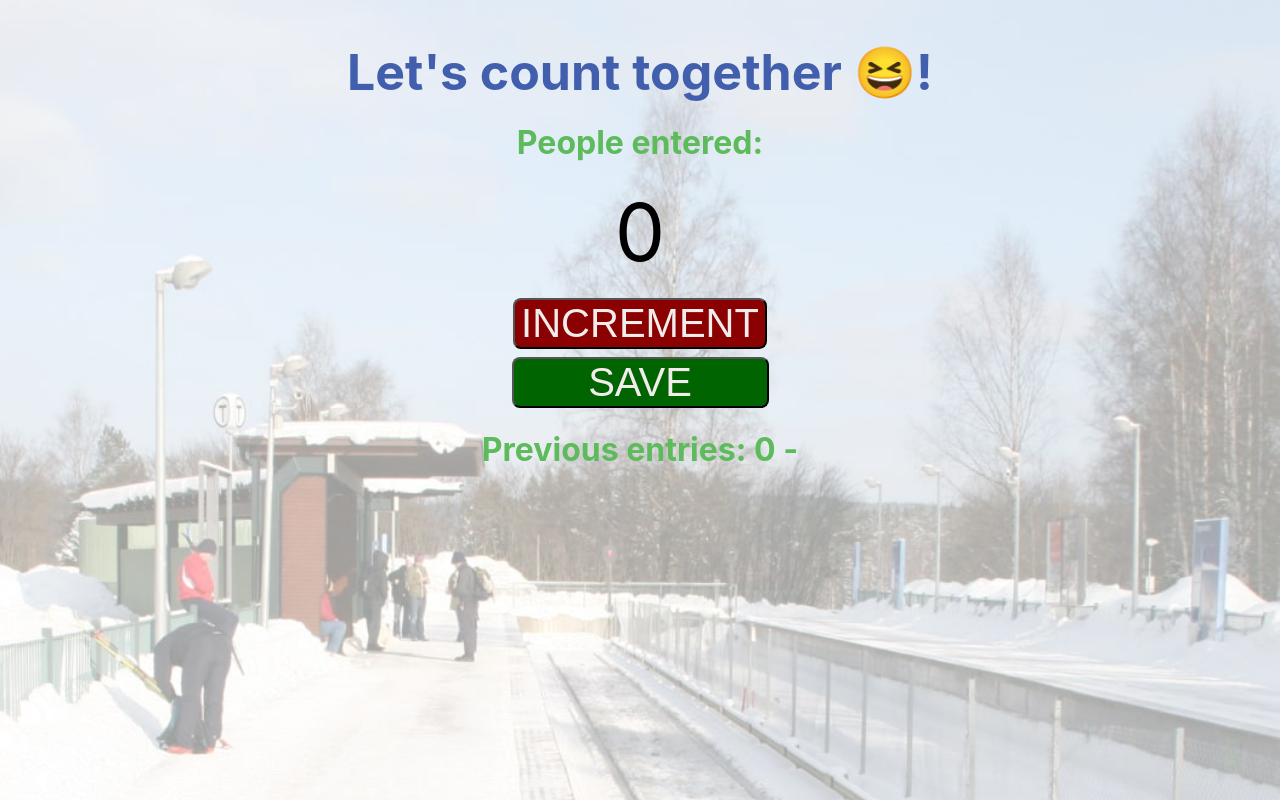
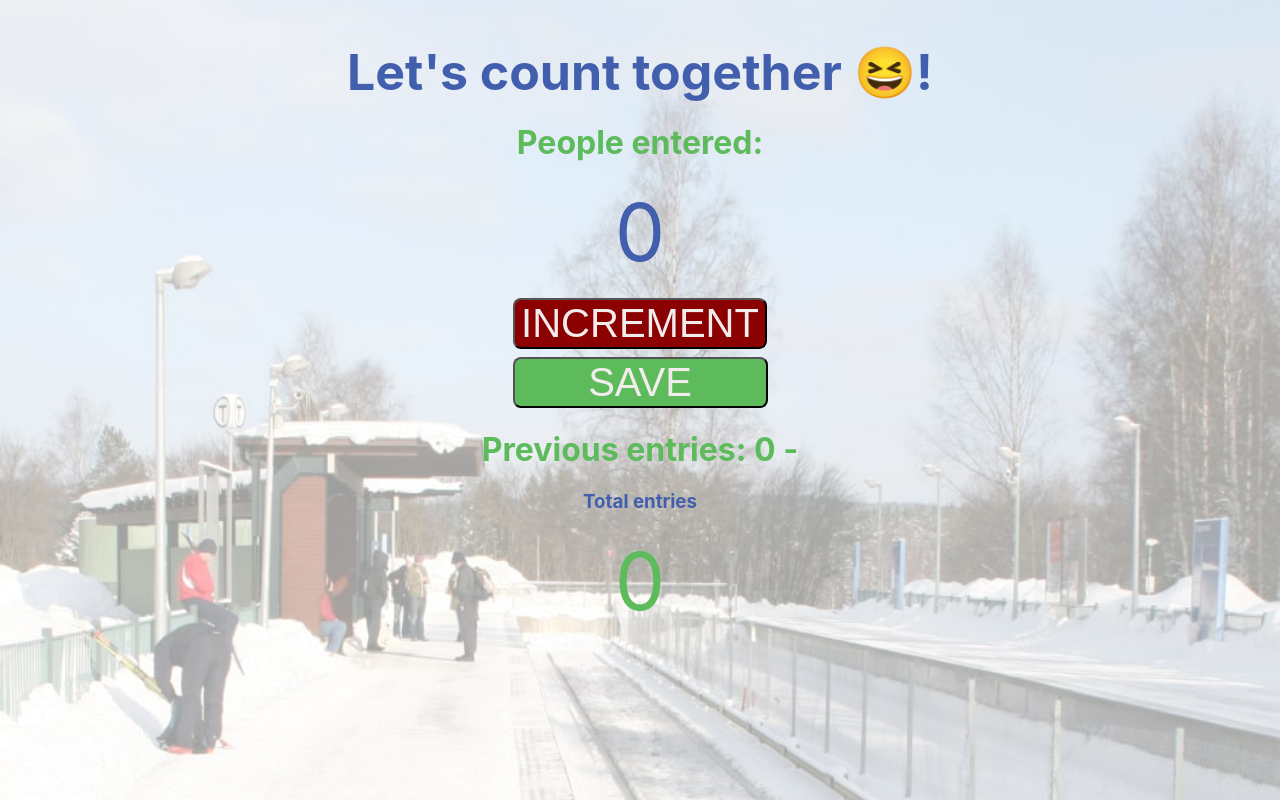
Before and after one commit to brianhuynh2021/HTML-CSS-Javascript, a plain HTML site: page Passenger_counter_app/index.html in a window 1280 px wide. Both pictures are taken after a click on the button "SAVE". Drawn offline with Linux system fonts and the light colour scheme.

Commit message:
update more feature total entries

```diff
--- a/Passenger_counter_app/index.html
+++ b/Passenger_counter_app/index.html
@@ -13,6 +13,8 @@
             <button id='incre-btn' onclick="increment()">INCREMENT</button>
             <button id='save-btn' onclick="save()">SAVE</button>
             <h1 id="pre-entry">Previous entries: </h1>
+            <h3>Total entries</h3>
+            <p id="total-el">0</p>
         </div>
         <script src="script.js"></script>
     </body>
--- a/Passenger_counter_app/script.js
+++ b/Passenger_counter_app/script.js
@@ -1,16 +1,19 @@
 let count = 0
+let totalEntries = 0;
 let countEl = document.getElementById("count-el");
 let saveEl = document.getElementById("pre-entry");
+let totalEl = document.getElementById("total-el");
 
 function increment() {
     count += 1;
-
     countEl.textContent = count;
 }
 
 function save(){
+    totalEntries += count;
     let countStr = count + " - ";
-    saveEl.textContent += countStr
+    saveEl.textContent += countStr;
     count = 0;
     countEl.innerText = 0;
+    totalEl.textContent = totalEntries;
 }
--- a/Passenger_counter_app/style.css
+++ b/Passenger_counter_app/style.css
@@ -17,6 +17,7 @@ body {
     font-size: 60pt;
     margin-top: 8px;
     margin-bottom: 18px;
+    color: rgb(66, 95, 173);
 }
 
 h2 {
@@ -28,7 +29,9 @@ h2 {
 h1 {
     color:rgb(94, 187, 92);
 }
-
+h3 {
+    color: rgb(66, 95, 173);
+}
 #incre-btn {
     background-color: darkred;
     color: rgb(242, 236, 236);
@@ -39,12 +42,19 @@ h1 {
 #save-btn {
     display: block;
     text-align: center;
-    background-color: darkgreen;
+    background-color: rgb(94, 187, 92);
     color: rgb(242, 236, 236);
     font-size: 40px;
     border-radius: 8px;
     margin:auto;
     margin-top: 8px;
-    width: 257px;
+    width: 255px;
     margin-bottom: 10px
 }
+
+#total-el {
+    font-size: 60pt;
+    margin-top: 8px;
+    margin-bottom: 18px;
+    color: rgb(94, 187, 92);
+}
```
Also changed, not shown: black_jack_app/index.html (added, +7 -0 lines).
